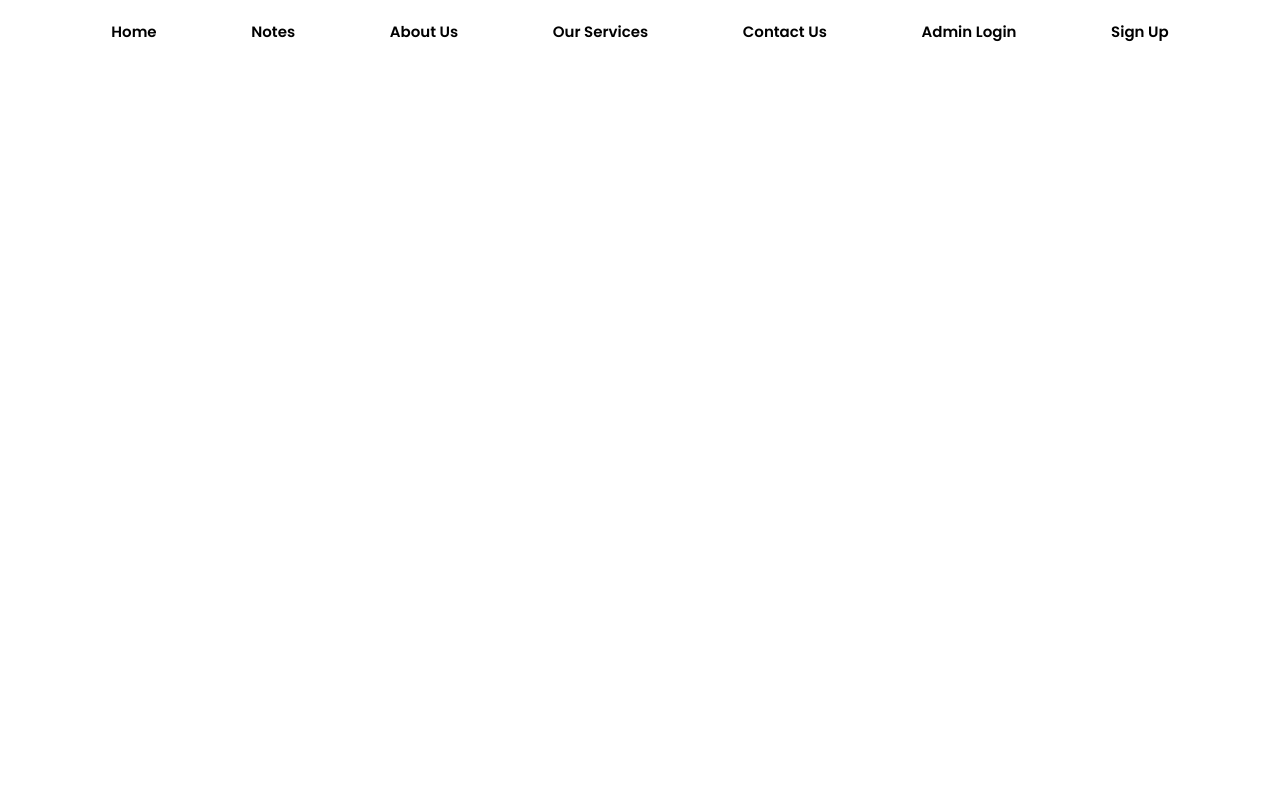
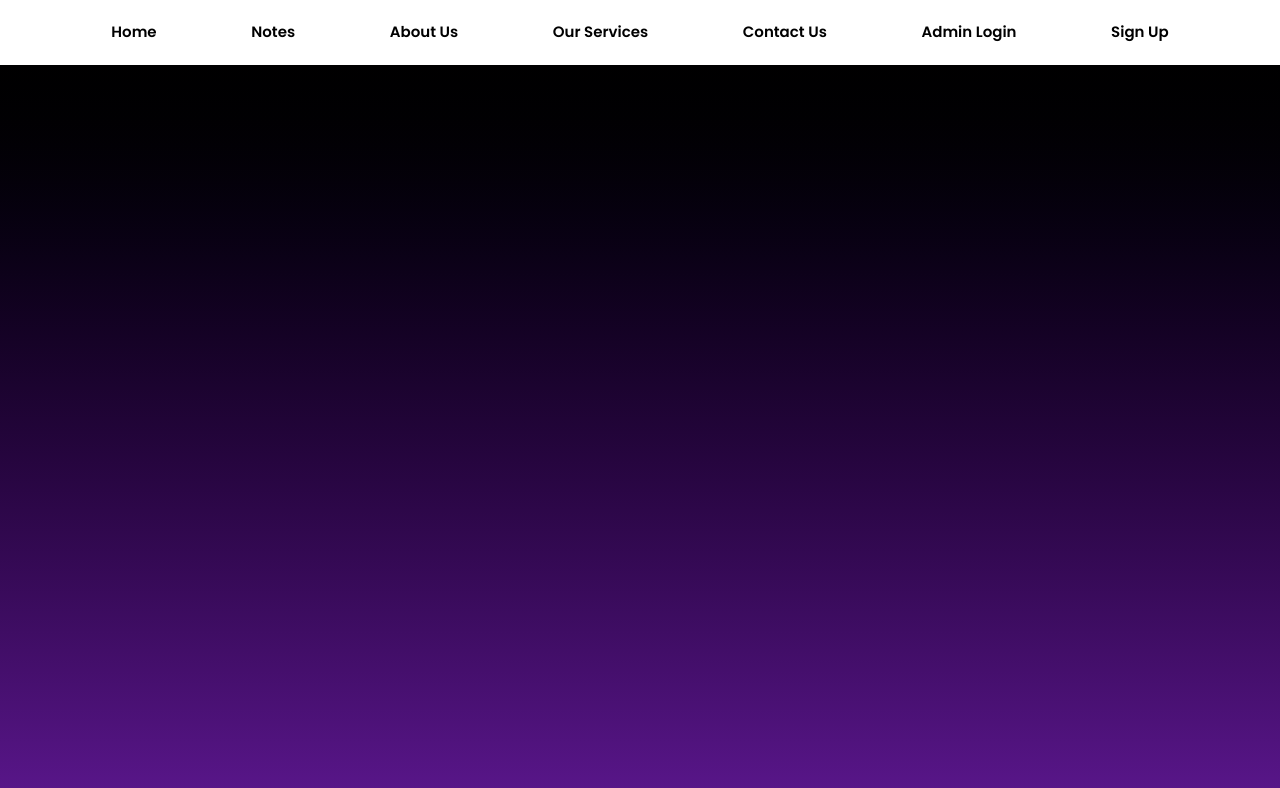
Before and after one commit to ANSHUMANMOREY7/Notes-Store, a React (Vite) app in the folder client/: page /Path in a window 1280 px wide. Shown: the top 788 px of the page. Built offline with nearby package versions, Linux system fonts and the light colour scheme.

Commit message:
add gradient background to path page

```diff
--- a/client/src/pages/Portals/Path.jsx
+++ b/client/src/pages/Portals/Path.jsx
@@ -3,7 +3,7 @@ import Navbar from "../../components/Navbar/Navbar";
 
 const Path = () => {
   return (
-    <div>
+    <div className="min-h-screen bg-gradient-to-b from-black to-purple-900">
 
       <Navbar />
 
```
